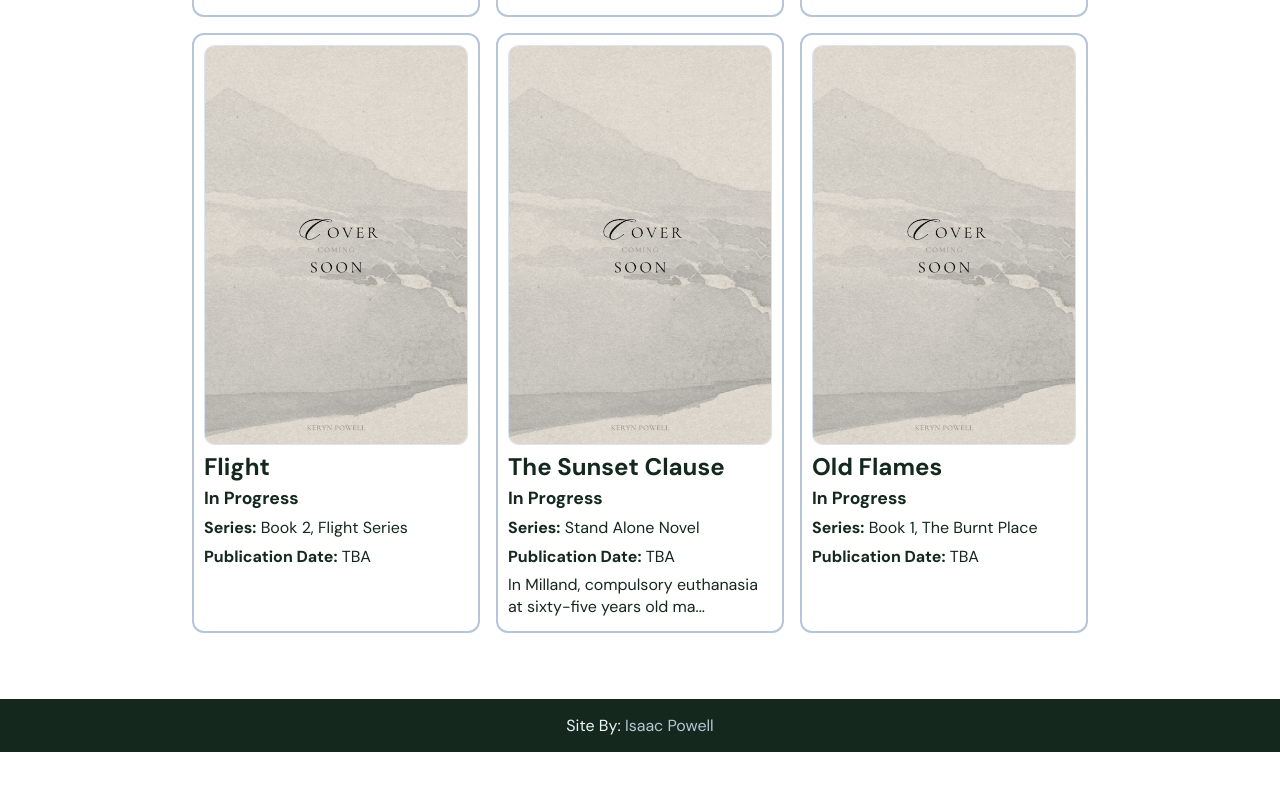
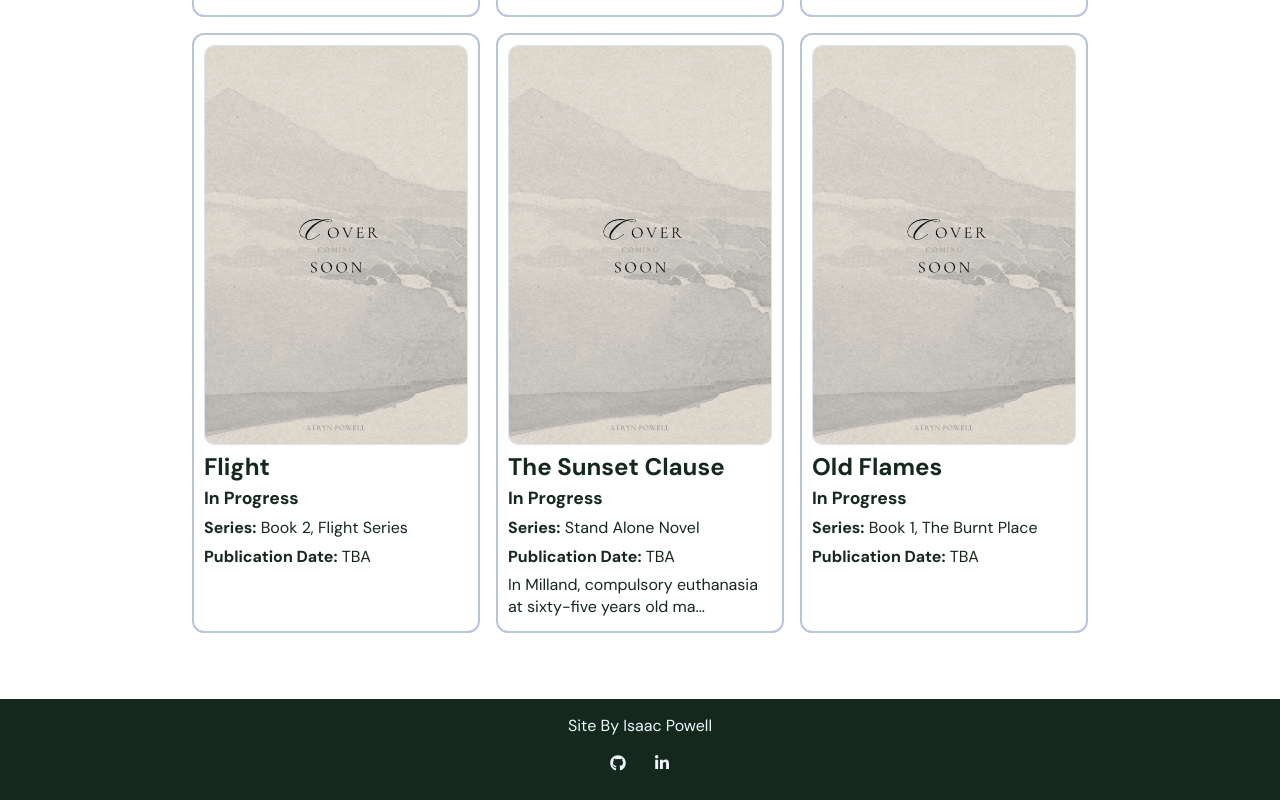
Before and after one commit to imclarenpow/kp-author-site, a React (Vite) app: page / in a window 1280 px wide. Shown: the part 889-1689 px from the top of the page. Before the commit the page ends 1641 px from the top, so only its background shows below. Built offline with nearby package versions, Linux system fonts and the light colour scheme.

Commit message:
feat: better links in the footer

```diff
--- a/src/components/layout/SiteFooter.css
+++ b/src/components/layout/SiteFooter.css
@@ -3,19 +3,19 @@
   color: var(--color-ice);
   text-align: center;
   padding: 1rem;
+  display: flex;
+  flex-direction: column;
+  align-items: center;
+  gap: 0.5rem;
 }
 
 .site-footer p {
   margin: 0;
 }
 
-.site-footer a {
-  color: var(--color-ice-muted);
-  text-decoration: none;
-  border-bottom: 1px solid transparent;
+.site-footer-social {
+  display: flex;
+  align-items: center;
+  justify-content: center;
+  gap: 0.25rem;
 }
-
-.site-footer a:hover,
-.site-footer a:focus-visible {
-  border-bottom-color: currentColor;
-}
--- a/src/components/layout/SiteFooter.jsx
+++ b/src/components/layout/SiteFooter.jsx
@@ -1,15 +1,22 @@
-import { siteMeta } from '../../config/siteConfig'
+import SocialLinkItem from '../links/SocialLinkItem'
+import { footerSocialLinks, siteMeta } from '../../config/siteConfig'
 import './SiteFooter.css'
 
 function SiteFooter() {
     return (
         <footer className="site-footer">
-            <p>
-                Site By:{' '}
-                <a href={siteMeta.footerCreditUrl} target="_blank" rel="noopener noreferrer">
-                    {siteMeta.footerCreditName}
-                </a>
-            </p>
+            <p>Site By {siteMeta.footerCreditName}</p>
+
+            <nav className="site-footer-social" aria-label="Developer links">
+                {footerSocialLinks.map((link) => (
+                    <SocialLinkItem
+                        key={link.href}
+                        href={link.href}
+                        iconName={link.iconName}
+                        label={link.label}
+                    />
+                ))}
+            </nav>
         </footer>
     )
 }
--- a/src/components/links/SocialLinkItem.jsx
+++ b/src/components/links/SocialLinkItem.jsx
@@ -1,10 +1,17 @@
-import { faFacebook, faInstagram } from '@fortawesome/free-brands-svg-icons'
+import {
+    faFacebook,
+    faGithub,
+    faInstagram,
+    faLinkedinIn,
+} from '@fortawesome/free-brands-svg-icons'
 import { FontAwesomeIcon } from '@fortawesome/react-fontawesome'
 import './header-links.css'
 
 const socialIconsByName = {
     facebook: faFacebook,
+    github: faGithub,
     instagram: faInstagram,
+    linkedin: faLinkedinIn,
 }
 
 function SocialLinkItem({ href, iconName, label }) {
--- a/src/config/siteConfig.js
+++ b/src/config/siteConfig.js
@@ -31,3 +31,16 @@ export const socialLinks = [
         label: 'Keryn Powell Instagram',
     },
 ]
+
+export const footerSocialLinks = [
+    {
+        href: 'https://github.com/imclarenpow',
+        iconName: 'github',
+        label: 'Isaac Powell GitHub',
+    },
+    {
+        href: siteMeta.footerCreditUrl,
+        iconName: 'linkedin',
+        label: 'Isaac Powell LinkedIn',
+    },
+]
```
